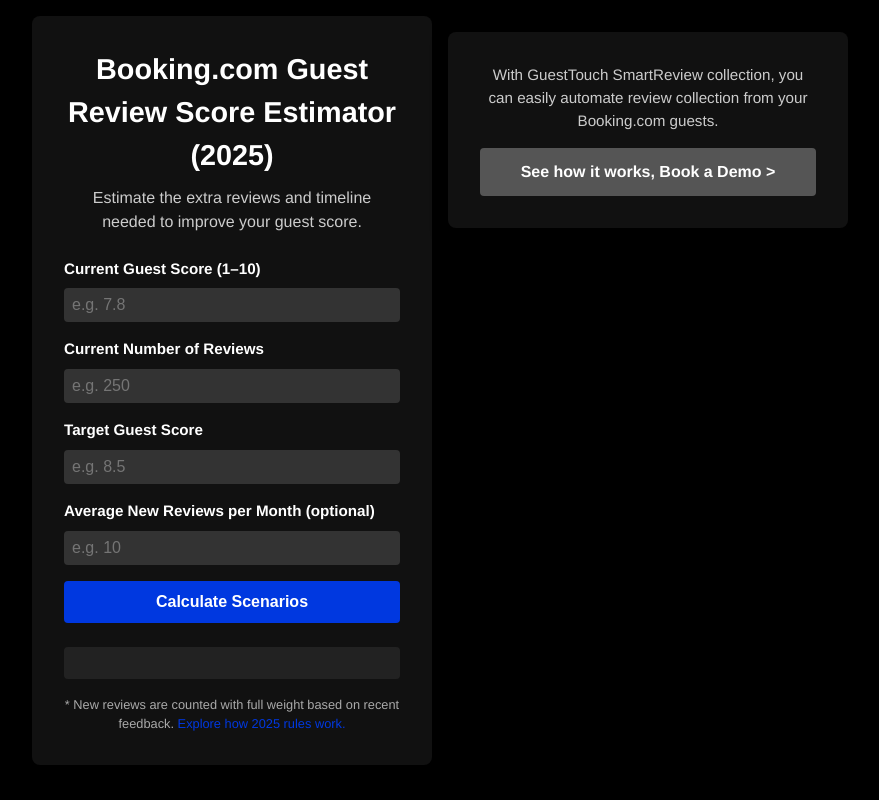
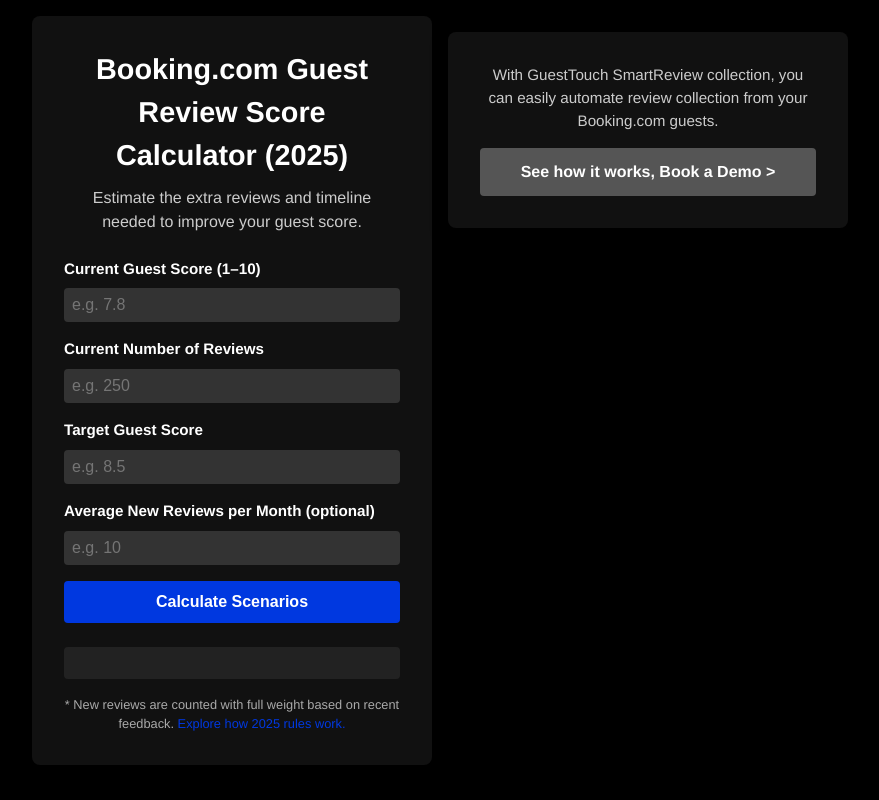
Before and after one commit to GetSidNow/calculators-, a plain HTML site: page index.html in a window 1280 px wide. Shown: the whole page, without its empty margins (200-1079 px from the left). Drawn offline with nearby package versions, Linux system fonts and the light colour scheme.

Commit message:
Update index.html

```diff
--- a/index.html
+++ b/index.html
@@ -4,7 +4,7 @@
   <meta charset="UTF-8" />
   <meta name="viewport" content="width=device-width, initial-scale=1.0" />
   <meta name="robots" content="noindex,nofollow" />
-  <title>Booking.com Guest Review Score Estimator</title>
+  <title>Booking.com Guest Review Score Calculator 2025</title>
   <!-- Canvas Confetti Library -->
   <script src="https://cdn.jsdelivr.net/npm/canvas-confetti@1.4.0/dist/confetti.browser.min.js"></script>
   <style>
@@ -186,7 +186,7 @@
   <div class="main-container">
     <!-- Calculator Section -->
     <div class="calculator">
-      <h1>Booking.com Guest Review Score Estimator (2025)</h1>
+      <h1>Booking.com Guest Review Score Calculator (2025)</h1>
       <p class="subtitle">
         Estimate the extra reviews and timeline needed to improve your guest score.
       </p>
```
